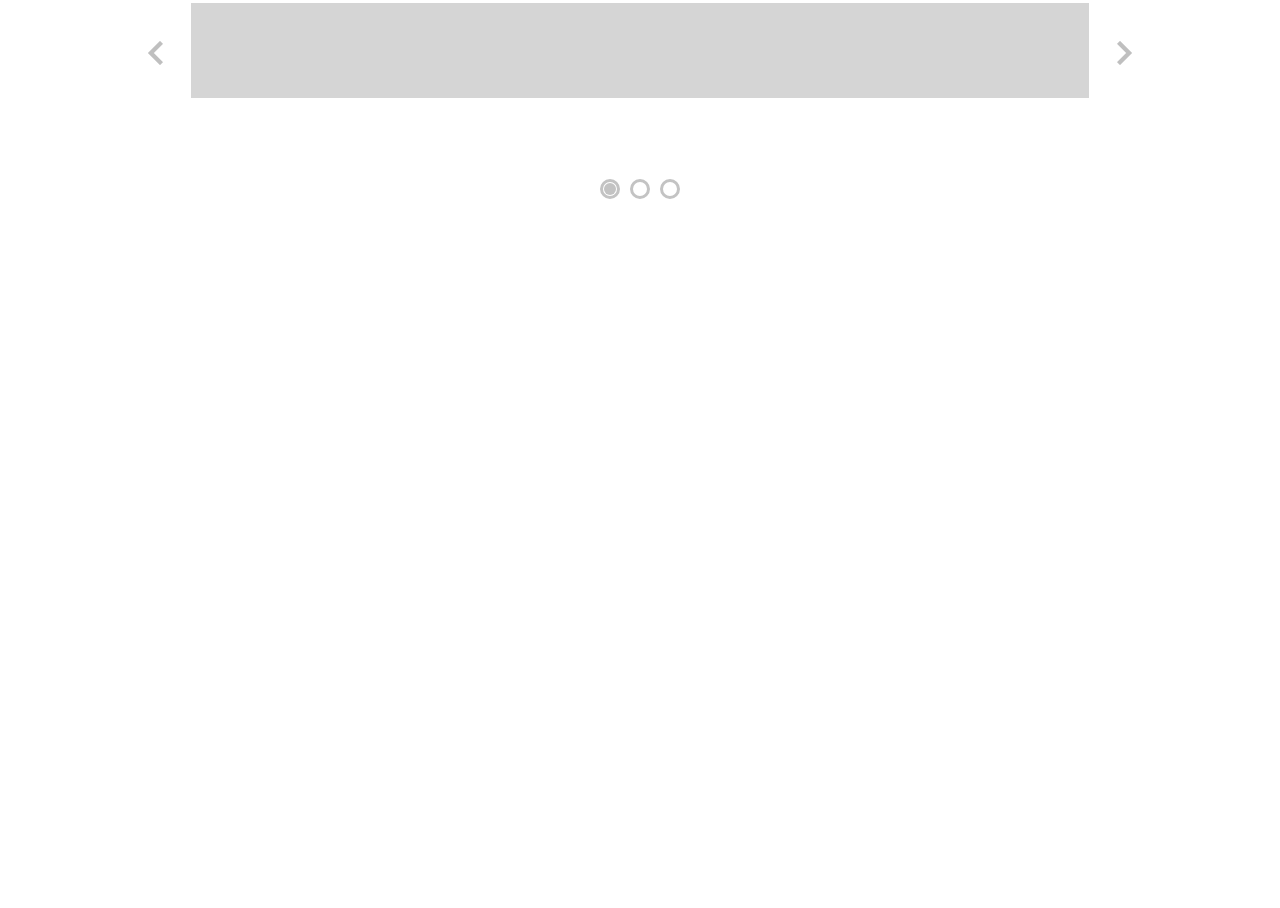
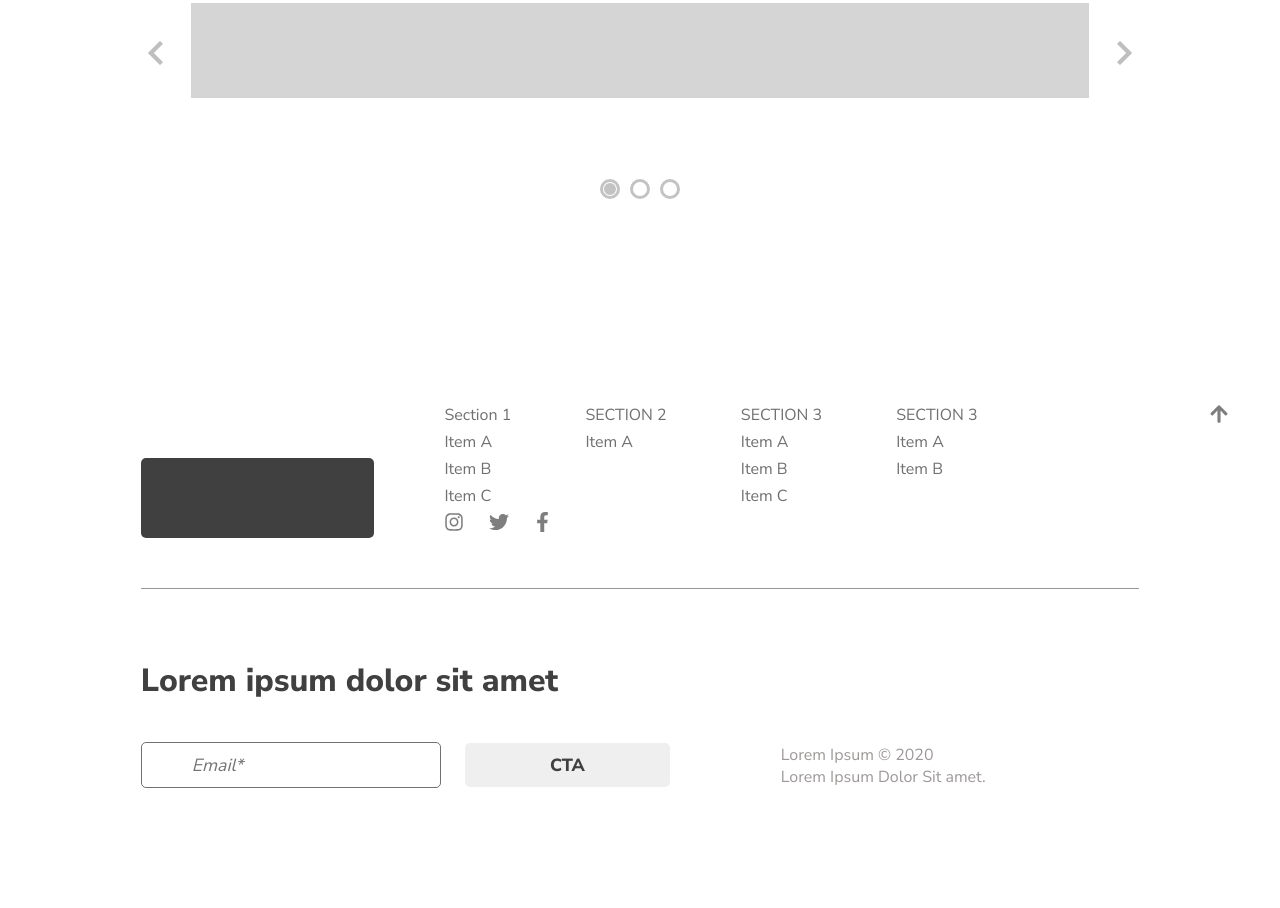
Before and after one commit to ciricbgd/codeIT, a plain HTML site: page index.html in a window 1280 px wide. Shown: the part 2845-3753 px from the top of the page. Before the commit the page ends 3249 px from the top, so only its background shows below. Drawn offline with Linux system fonts and the light colour scheme.

Commit message:
Odradjen layout

```diff
--- /dev/null
+++ b/css/sass/footer.scss
@@ -0,0 +1,127 @@
+#footer {
+    position: relative;
+
+    .back-to-top {
+        display: block;
+        position: absolute;
+        top: 0;
+        right: 4vw;
+        width: 20px;
+        height: 20px;
+
+        background-size: contain;
+        background-position: center center;
+        background-repeat: no-repeat;
+        opacity: 0.5;
+        background-image: url('../assets/img/arrow-up.svg');
+    }
+
+    .wrapper {
+        display: flex;
+        flex-wrap: nowrap;
+        justify-content: space-between;
+        align-items: flex-end;
+        padding-bottom: 50px;
+
+        &:first-of-type {
+            border-bottom: 1px solid $color1;
+        }
+
+        &:nth-of-type(2) {
+            margin-top: 70px;
+            padding-bottom: 120px;
+        }
+
+        // Top section of footer
+        .info {
+
+            .lists {
+                display: inline-block;
+
+                * {
+                    color: $color2;
+                }
+
+                ul {
+                    vertical-align: top;
+                    display: inline-block;
+                    margin-left: 70px;
+
+                    li {
+                        margin-bottom: 5px;
+
+                        a {}
+                    }
+                }
+            }
+
+            .social-media {
+                display: inline-block;
+                margin-left: 50px;
+                vertical-align: bottom;
+
+                .icon {
+                    display: inline-block;
+                    width: 20px;
+                    height: 20px;
+                    margin-left: 20px;
+
+                    background-size: contain;
+                    background-position: center center;
+                    background-repeat: no-repeat;
+                    opacity: 0.5;
+                }
+
+                .icon-instagram {
+                    background-image: url('../assets/img/instagram.svg');
+                }
+
+                .icon-twitter {
+                    background-image: url('../assets/img/twitter.svg');
+                }
+
+                .icon-facebook {
+                    background-image: url('../assets/img/facebook.svg');
+                }
+            }
+        }
+
+
+        // Bottom section of footer
+        #contact {
+
+            h2 {
+                margin-bottom: 40px;
+            }
+
+            input,
+            button {
+                font-size: 1.1rem;
+            }
+
+            input {
+                margin-right: 20px;
+                border: 1px solid $color2;
+
+                &::placeholder {
+                    font-style: italic;
+                }
+            }
+
+            button {
+                padding-left: 85px;
+                padding-right: 85px;
+            }
+
+        }
+
+        .copyright {
+            margin-right: 12vw;
+
+            * {
+                color: $color1;
+            }
+        }
+
+    }
+}
--- a/css/sass/main-section.scss
+++ b/css/sass/main-section.scss
@@ -12,7 +12,6 @@
         grid-gap: 40px 40px;
 
         .card {
-            //width: 465px;
             box-shadow: 0px 2px 10px 0px rgba(121, 121, 121, 0.5);
             padding-bottom: 40px;
             border-radius: 5px;
@@ -35,7 +34,6 @@
             button {
                 display: block;
                 margin: 0 auto;
-                //margin: 40px auto 40px auto;
                 width: 50%;
                 padding-top: 15px;
                 padding-bottom: 15px;
--- a/css/sass/main.scss
+++ b/css/sass/main.scss
@@ -2,6 +2,7 @@
 @import './top';
 @import './main-section';
 @import './slider-section';
+@import './footer';
 
 * {
     margin: 0;
--- a/index.html
+++ b/index.html
@@ -199,6 +199,82 @@
 
     <!--END    ------------    Slider section    ------------    END-->
 
+    <!--START    ------------    Footer section    ------------    START-->
+    <section id="footer">
+        <!-- Arrow to top -->
+        <a href="#top" class="back-to-top"></a>
+
+        <!-- Top section of footer -->
+        <div class="wrapper">
+
+            <!-- Logo -->
+            <div class="logo"></div>
+
+            <!-- Lists + Social media -->
+            <div class="info">
+
+                <!-- Lists -->
+                <div class="lists">
+
+                    <ul>
+                        <li><a href="#">Section 1</a></li>
+                        <li><a href="#">Item A</a></li>
+                        <li><a href="#">Item B</a></li>
+                        <li><a href="#">Item C</a></li>
+                    </ul>
+
+                    <ul>
+                        <li><a href="#">SECTION 2</a></li>
+                        <li><a href="#">Item A</a></li>
+                    </ul>
+
+                    <ul>
+                        <li><a href="#">SECTION 3</a></li>
+                        <li><a href="#">Item A</a></li>
+                        <li><a href="#">Item B</a></li>
+                        <li><a href="#">Item C</a></li>
+                    </ul>
+
+                    <ul>
+                        <li><a href="#">SECTION 3</a></li>
+                        <li><a href="#">Item A</a></li>
+                        <li><a href="#">Item B</a></li>
+                    </ul>
+
+                </div>
+
+                <!-- Social media -->
+                <div class="social-media">
+                    <a href="#" class="icon icon-instagram"></a>
+                    <a href="#" class="icon icon-twitter"></a>
+                    <a href="#" class="icon icon-facebook"></a>
+                </div>
+
+            </div>
+
+        </div>
+
+        <!-- Bottom section of footer -->
+        <div class="wrapper">
+            <section id="contact">
+                <h2>Lorem ipsum dolor sit amet</h2>
+                <input type="email" name="email" placeholder="Email*" class="button-rounded">
+                <button class="button-rounded">CTA</button>
+            </section>
+
+            <div class="copyright">
+                <p>
+                    Lorem Ipsum © 2020
+                </p>
+                <p>
+                    Lorem Ipsum Dolor Sit amet.
+                </p>
+            </div>
+        </div>
+
+    </section>
+    <!--END    ------------    Footer section    ------------    END-->
+
     <!-- Scripts -->
     <script src="./js/jquery-3.4.1.min.js"></script>
     <script src="./js/lightslider.js"></script>
```
Also changed, not shown: assets/img/arrow-up.svg (added), assets/img/facebook.svg (added), assets/img/instagram.svg (added), assets/img/twitter.svg (added), css/main.css, reference/page-template.png (added), reference/screencapture-file-F-xampp-htdocs-codeIT-index-html-2020-02-03-01_09_13.png (added), 2 other files.
